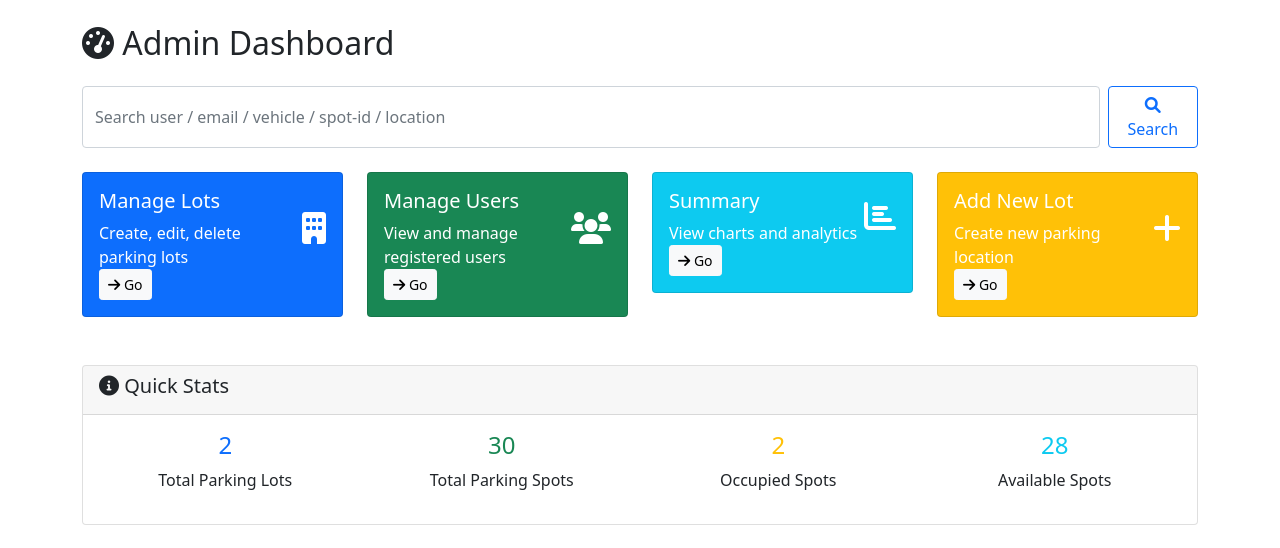
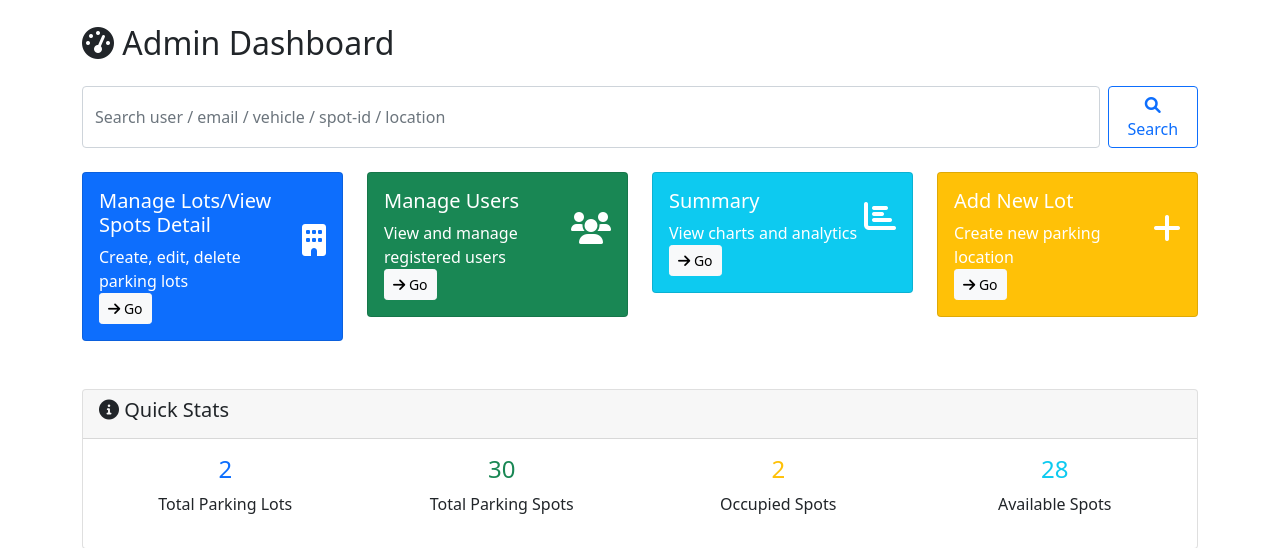
Before and after one commit to 22f3001316/Vehicle-Parking-App-MAD-I-, a Flask app: page /admin/dashboard in a window 1280 px wide. Shown: the part 56-604 px from the top of the page. Run offline with Flask 3, Linux system fonts and the light colour scheme; a user stored in the database is signed in; data comes from the database, SQL or seed files in the repository.

Commit message:
minor changes minor chnage

```diff
--- a/templates/admin_dashboard.html
+++ b/templates/admin_dashboard.html
@@ -26,7 +26,7 @@
             <div class="card-body">
                 <div class="d-flex justify-content-between">
                     <div>
-                        <h5>Manage Lots</h5>
+                        <h5>Manage Lots/View Spots Detail</h5>
                         <p class="card-text">Create, edit, delete parking lots</p>
                     </div>
                     <div class="align-self-center">
```
